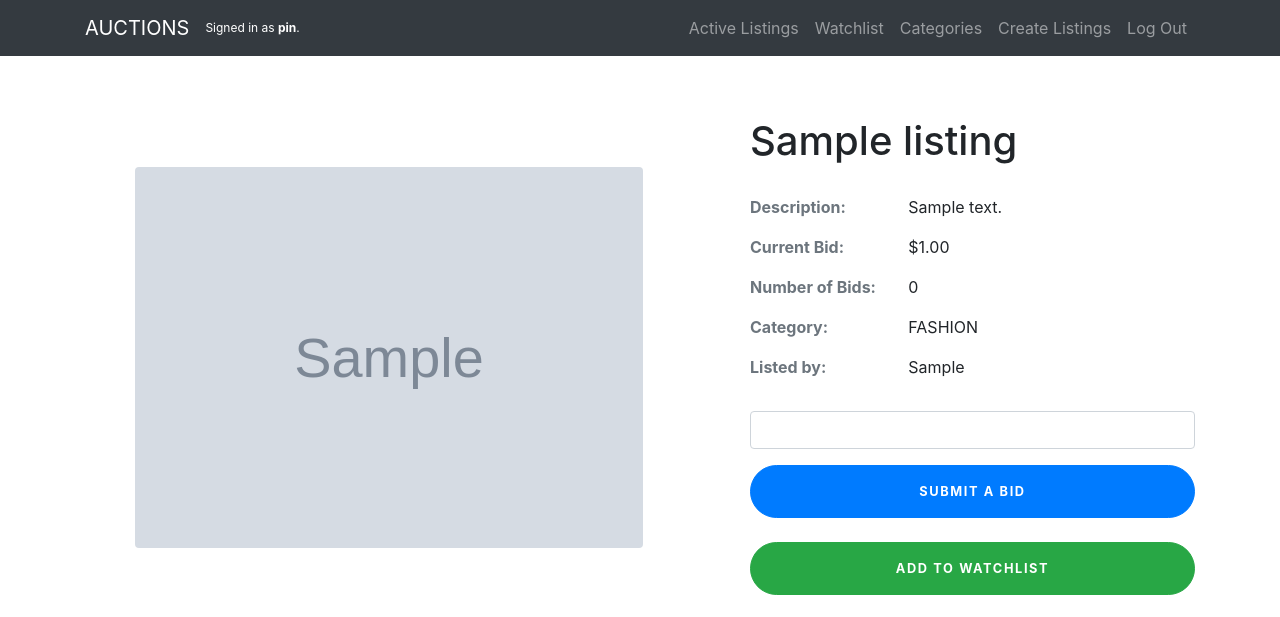
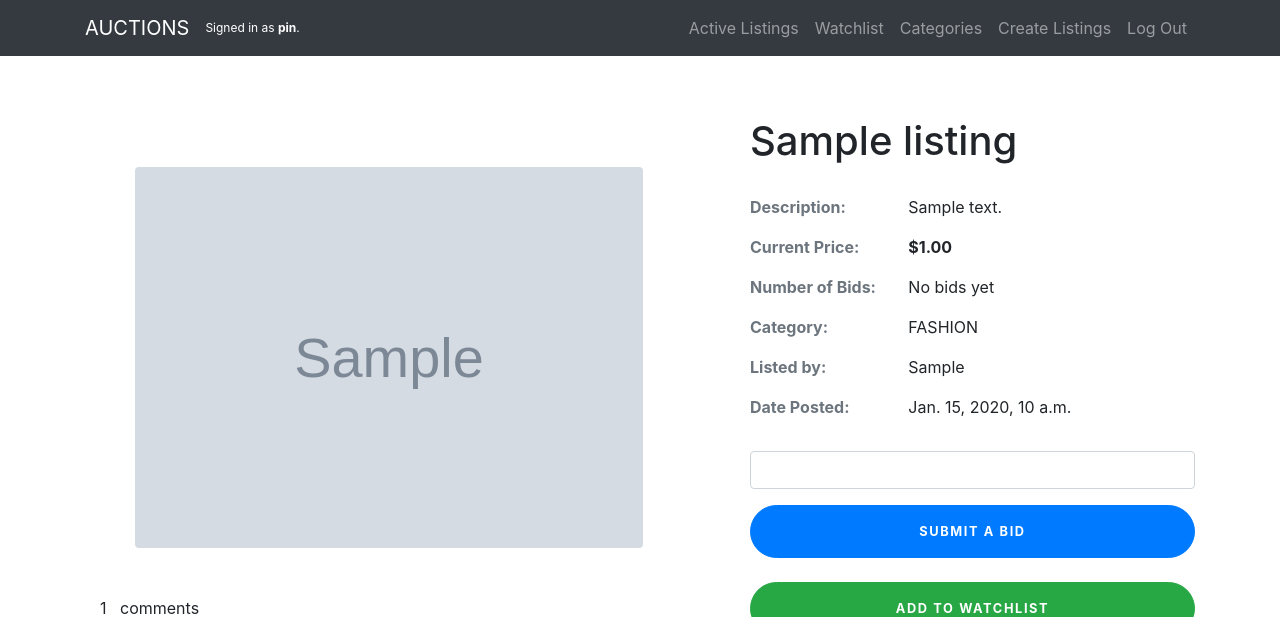
Before and after one commit to algaringo/e-commerce-website, a Django app: page /listing/1 in a window 1280 px wide. Shown: the top 617 px of the page. Run offline with Django 3.2, Linux system fonts and the light colour scheme; a user stored in the database is signed in; data comes from the database, SQL or seed files in the repository; tables that the repository leaves empty hold one stand-in row (values such as "Sample post"); grey boxes marked "Sample" are stand-in pictures; parts of the project's set-up code (start-up, migrations or seed data) failed here and were passed over; some libraries are stand-ins or nearby versions.

Commit message:
Add files via upload

```diff
--- a/auctions/templates/auctions/listing.html
+++ b/auctions/templates/auctions/listing.html
@@ -1,38 +1,108 @@
 {% extends "auctions/layout.html" %}
 {% load crispy_forms_tags %}
 {% block body %}
+{% load static %}
 
 <div class="container" style="margin: 100px auto">
 
     <div class="row">
+
+    <!-- LEFT COLUMN -->
         <div class="col-md-7">
+
+        <!-- IMAGE OF ITEM -->
+
               {% if object.images %}
                     <img class="img-fluid rounded mb-3 mb-md-0" src="{{ object.images }}" style="width:80%;margin:50px;border:10px" class="ml-lg-5 order-1 order-lg-2" alt="No Image Available for {{ object.productnames}}">
               {% else %}
                     <img class="img-fluid rounded mb-3 mb-md-0" src="https://i.ibb.co/T8nxLQT/No-Image-Available.png" style="width:80%;margin:50px;border:10px" alt="No-Image-Available">
               {% endif %}
               <br/><br/><br/>
+
+        <!-- COMMENT SECTION -->
+        <div class="container">
+          <div class="row">
+            <div class="col-11">
+              <div class="comments">
+
+                <div class="comments-details">
+                  <span class="total-comments comments-sort"> {{ ccount }} &nbsp; comments</span>
+                </div>
+
+             <!-- ADD COMMENTS -->
+                <div class="comment-box add-comment">
+                  <span class="commenter-pic">
+                    <img src="https://icon-library.net/images/anonymous-avatar-icon/anonymous-avatar-icon-2.jpg" class="img-fluid">
+                  </span>
+                  <span class="commenter-name">
+                    <form action="{% url 'comment' object.id %}" method="post">
+                    {% csrf_token %}
+                    {{ cform.comment|as_crispy_field }}
+                    <button type="submit" class="btn btn-default">Comment</button>
+                    </form>
+                  </span>
+                </div>
+
+            <!-- LOOP TO SHOW ALL COMMENTS -->
+              {% for obj in comment reversed %}
+                <div class="comment-box">
+                  <span class="commenter-pic">
+                    <img src="https://icon-library.net/images/anonymous-avatar-icon/anonymous-avatar-icon-2.jpg" class="img-fluid">
+                  </span>
+                  <span class="commenter-name">
+                    <strong> {{ obj.user }} </strong> <span class="comment-time"> {{ obj.time }} </span>
+                  </span>
+                  <p class="comment-txt more"> {{ obj.comment }} </p>
+                </div>
+              {% endfor %}
+
+            </div>
+          </div>
         </div>
+      </div>
+    </div>
 
-
+    <!-- RIGHT COLUMN -->
         <div class="col-md-5">
             <h1 style="margin-bottom: 30px" >{{ object.productnames }}</h1>
+
+        <!-- PRODUCT DETAILS -->
               <dl class="row">
                   <dt class="col-sm-4 mb-3 d-block text-muted">Description:</dt>
                   <dd class="col-sm-8" style="word-wrap: break-word;"> {{ object.descriptions }} </dd>
 
-                  <dt class="col-sm-4 mb-3 d-block text-muted">Current Bid:</dt>
-                  <dd class="col-sm-8">${{ object.startingbids }}</dd>
+                  <dt class="col-sm-4 mb-3 d-block text-muted">Current Price:</dt>
+                  <dd class="col-sm-8"> <strong>${{ object.startingbids }}</strong> </dd>
 
                   <dt class="col-sm-4 mb-3 d-block text-muted">Number of Bids:</dt>
-                  <dd class="col-sm-8"> {{ bidcount }} </dd>
+                  {% if bidcount is 0 %} <dd class="col-sm-8"> No bids yet </dd>
+                  {% else %} <dd class="col-sm-8"> {{ bidcount }} </dd> {% endif %}
 
                   <dt class="col-sm-4 mb-3 d-block text-muted">Category:</dt>
                   <dd class="col-sm-8"> {{ object.category }} </dd>
 
                   <dt class="col-sm-4 mb-3 d-block text-muted">Listed by:</dt>
                   <dd class="col-sm-8"> {{ object.lister }} </dd>
+
+                  <dt class="col-sm-4 mb-3 d-block text-muted">Date Posted:</dt>
+                  <dd class="col-sm-8"> {{ object.created }} </dd>
               </dl>
+
+        <!-- ERROR ALERT -->
+            {% if error %}
+             <br />
+                <center class="alert alert-danger" style="margin-bottom:10px; height:30px; line-height:30px; padding:0px 15px;" role="alert">
+                    {{error}}
+                </center>
+            {% endif %}
+            {% if success %}
+             <br />
+                <center class="alert alert-success" style="margin-bottom:10px; height:30px; line-height:30px; padding:0px 15px;" role="alert">
+                    {{success}}
+                </center>
+            {% endif %}
+
+        <!-- SUBMIT BID FORM -->
             {% if user.username %}
               <form action="{% url 'bid' object.id %}" method="post">
                   <div>
@@ -44,19 +114,7 @@
               </form>
             {% endif %}
 
-            {% if error %}
-             <br />
-                <center class="alert alert-danger" role="alert">
-                    {{error}}
-                </center>
-            {% endif %}
-            {% if success %}
-             <br />
-                <center class="alert alert-success" role="alert">
-                    {{success}}
-                </center>
-            {% endif %}
-
+      <!-- WATCHLIST -->
           <br />
               {% if user.username %}
               {% if added%}
@@ -68,8 +126,8 @@
               {% endif %}
               {% endif %}
 
+      <!-- CLOSE BID-->
           <br />
-
               {% if user.username %}
                 {% if lister %}
                     <a href="{% url 'closebid' object.id %}"><button class="btn btn-secondary btn-lg btn-primary btn-block text-uppercase" style="color: white; font-size: 80%; border-radius: 5rem; letter-spacing: .1rem; font-weight: bold;padding: 1rem;transition: all 0.2s;">
@@ -79,4 +137,8 @@
         </div>
       </div>
 </div>
+
+
 {% endblock %}
+
+</body>
```
